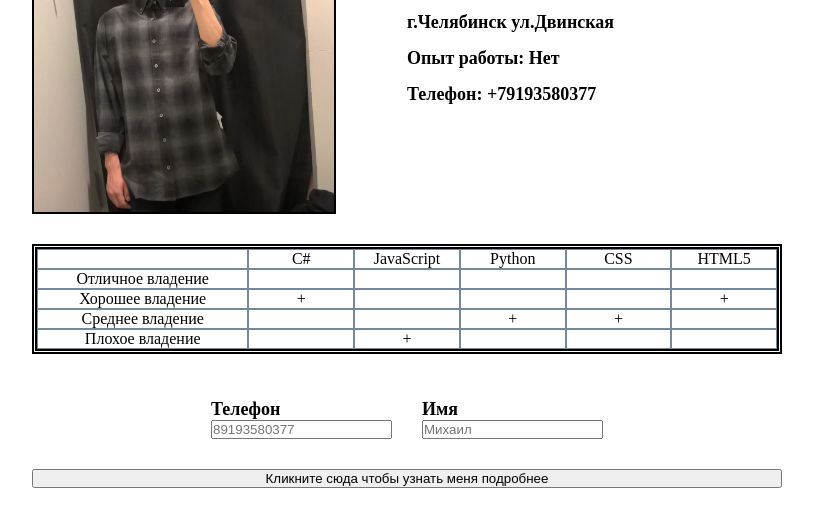
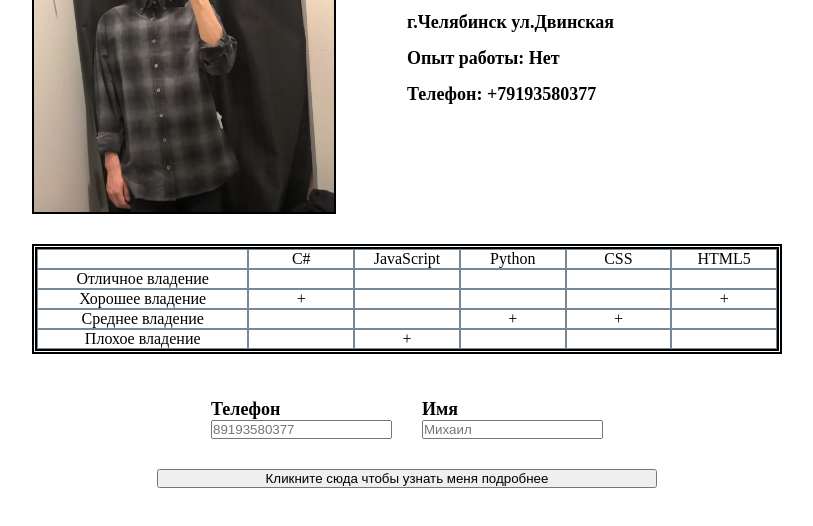
Before and after one commit to AcediaMiyh/AcediaMiyh.github.io, a plain HTML site: page index.html in a window 1280 px wide. Shown: the part 90-616 px from the top of the page, without its empty margins (233-1046 px from the left). Drawn offline with Linux system fonts and the light colour scheme.

Commit message:
Update main.css

```diff
--- a/css/main.css
+++ b/css/main.css
@@ -65,3 +65,7 @@ h2 {
 
   margin: 30px auto;
 }
+#button{
+    width: 500px;
+    margin: 0 auto;
+}
```
